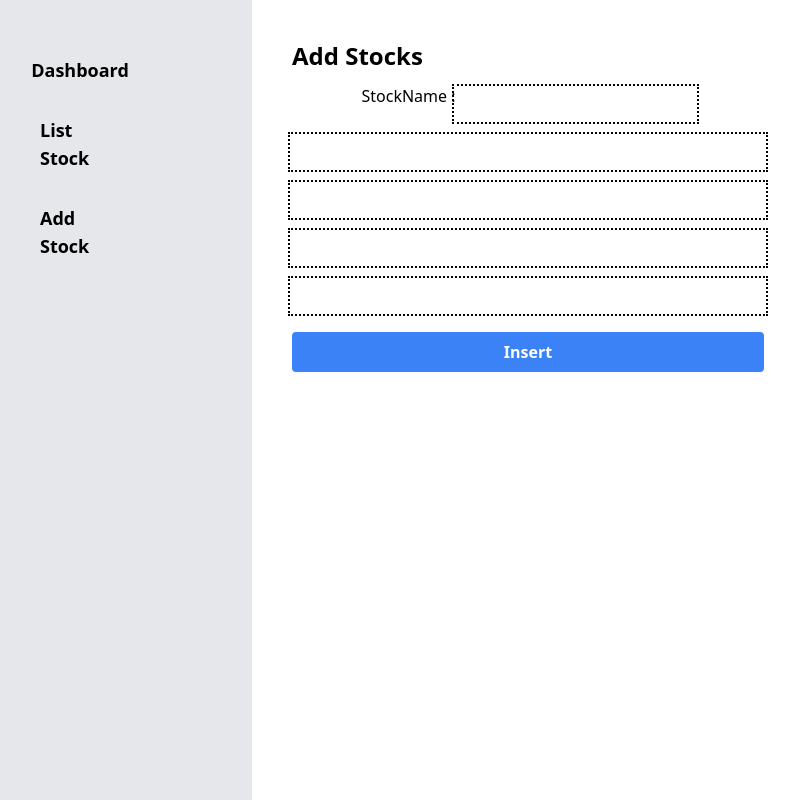
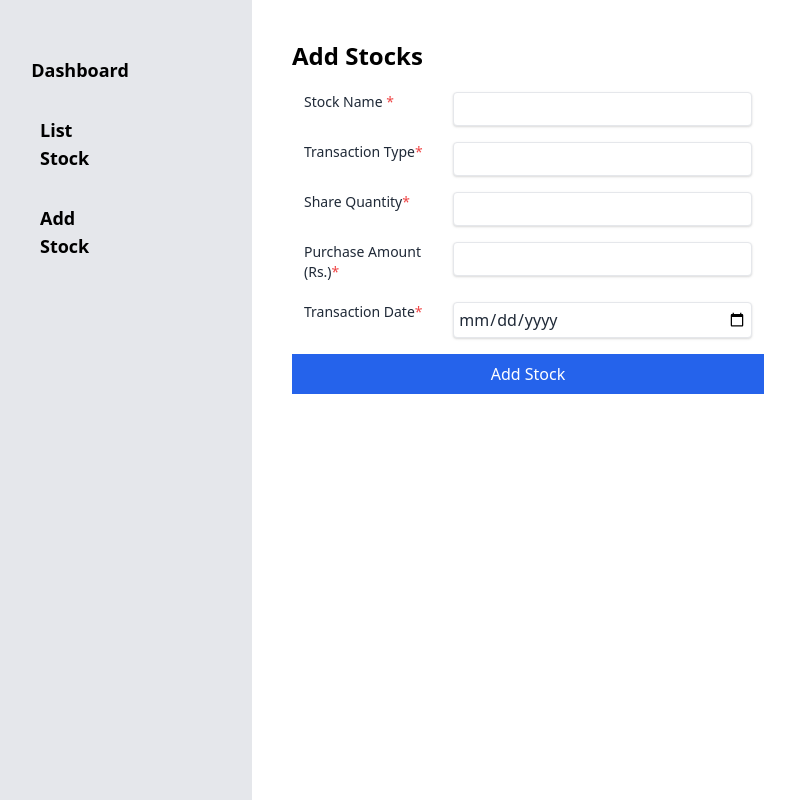
Before and after one commit to ametthapa/PortfolioManagement, a React (Create React App) app: page /insert in a window 1280 px wide. Shown: the whole page, without its empty margins (4-803 px from the left). Built offline with nearby package versions, Linux system fonts and the light colour scheme.

Commit message:
inset successfull

```diff
--- a/src/components/TextField.jsx
+++ b/src/components/TextField.jsx
@@ -1,7 +1,7 @@
 const TextField = () => {
   return (
     <div className="pt-4">
-      <input className="p-1 outline-black w-full color-initial focus:color-final" />
+      <input className="p-1 outline-black w-full outline-initial focus:outline-final" />
     </div>
   );
 };
--- a/src/components/delete.jsx
+++ b/src/components/delete.jsx
@@ -1,14 +1,10 @@
-import { useState, useEffect } from "react";
+import { useState } from "react";
 import axios from "axios";
 
 const Delete = (props) => {
   const stockId = props.match.params.stockId;
   console.log(stockId);
   const [message, setMessage] = useState(false);
-
-  useEffect(() => {
-    deleteRequestHandler();
-  }, []);
 
   const deleteRequestHandler = async (stockId) => {
     const response = await axios.delete(
@@ -18,7 +14,9 @@ const Delete = (props) => {
       setMessage(response.data.message);
     }
   };
-  return (window.location.href = "http://localhost:3000/list");
+
+  deleteRequestHandler();
+  return;
 };
 
 export default Delete;
--- a/src/components/insert.jsx
+++ b/src/components/insert.jsx
@@ -1,59 +1,193 @@
-import TextField from "./TextField";
-import { Formik, Form } from "formik";
+import { useState } from "react";
+import axios from "axios";
 
 const Insert = () => {
+  const [stockName, setStockName] = useState("");
+  const [transactionType, setTransactionType] = useState("");
+  const [quantity, setQuantity] = useState("");
+  const [amount, setAmount] = useState("");
+  const [transactionDate, setTransactionDate] = useState("");
+
+  function postRequestHandler(e) {
+    e.preventDefault();
+    const data = {
+      stockName,
+      transactionType,
+      quantity,
+      amount,
+      transactionDate,
+    };
+    console.log(data);
+
+    axios
+      .post("http://localhost:4000/api/v1/insert", data)
+      .then((data) => {
+        console.log(data);
+      })
+      .catch((err) => {
+        console.log(err);
+      });
+  }
   return (
     <div className=" h-screen p-10">
-      <Formik>
       <div className="w-2/4">
-          <div className="text-left font-bold text-2xl">Add Stocks</div>
-          <Form>
-            <div className="flex justify-center items-center w-1/1">
-              <label className="">StockName : </label>
-              <TextField
-                className=""
-                label="Name"
-                name="name"
+        <div className="text-left font-bold text-2xl mb-5">Add Stocks</div>
+        <div className="max-w-lg mx-auto">
+          <form>
+            <div className="flex flex-wrap mb-4 w-full px-3">
+              <div className="md:w-1/3">
+                <label
+                  htmlFor="stockName"
+                  className="block text-gray-800 text-sm font-medium mb-1"
+                >
+                  Stock Name <span className="text-red-500 text-bold">*</span>
+                </label>
+              </div>
+              <div className="md:w-2/3">
+                <input
+                  id="stockName"
+                  value={stockName}
+                  onChange={(e) => setStockName(e.target.value)}
+                  className="form-input w-full text-gray-800 border rounded focus:outline-white shadow p-1"
                   type="text"
-                placeholder="Full Name"
+                  required
                 />
               </div>
-
-            <TextField
-              label="E-mail"
-              name="email"
-              type="email"
-              placeholder="Email"
+            </div>
+            <div className="flex flex-wrap mb-4 w-full px-3">
+              <div className="md:w-1/3">
+                <label
+                  htmlFor="transactionType"
+                  className="block text-gray-800 text-sm font-medium mb-1"
+                >
+                  Transaction Type
+                  <span className="text-red-500 text-bold">*</span>
+                </label>
+              </div>
+              <div className="md:w-2/3">
+                <input
+                  id="stockName"
+                  value={transactionType}
+                  onChange={(e) => setTransactionType(e.target.value)}
+                  className="form-input w-full text-gray-800 border rounded focus:outline-white shadow p-1"
+                  type="text"
+                  required
                 />
-
-            <TextField
-              label="Mobile Number"
-              name="number"
+              </div>
+              {/* <div className="md:w-2/3">
+                <select
+                  id="transactionType"
+                  name="transactionType"
+                  value={transactionType}
+                  onChange={(e) => setTransactionType(e.target.value)}
+                  className="form-input w-full text-gray-800 border rounded focus:outline-none shadow p-1"
+                  required
+                >
+                  <option value="Buy">Buy</option>
+                  <option value="Sell">Sell</option>
+                </select>
+              </div> */}
+            </div>
+            {/* <div className="flex flex-wrap mb-4 w-full px-3">
+              <div className="md:w-1/3">
+                <label
+                  htmlFor="transactionType"
+                  className="block text-gray-800 text-sm font-medium mb-1"
+                >
+                  Transaction Type
+                  <span className="text-red-500 text-bold">*</span>
+                </label>
+              </div>
+              <div className="md:w-2/3">
+                <select
+                  id="transactionType"
+                  name="transactionType"
+                  value={transactionType}
+                  onChange={(e) => setTransactionType(e.target.value)}
+                  className="form-input w-full text-gray-800 border rounded focus:outline-none shadow p-1"
+                  required
+                >
+                  <option value="Buy">Buy</option>
+                  <option value="Sell">Sell</option>
+                </select>
+              </div>
+            </div> */}
+            <div className="flex flex-wrap mb-4 w-full px-3">
+              <div className="md:w-1/3">
+                <label
+                  htmlFor="quantity"
+                  className="block text-gray-800 text-sm font-medium mb-1"
+                >
+                  Share Quantity
+                  <span className="text-red-500 text-bold">*</span>
+                </label>
+              </div>
+              <div className="md:w-2/3">
+                <input
+                  id="quantity"
+                  value={quantity}
+                  onChange={(e) => setQuantity(e.target.value)}
+                  className="form-input w-full text-gray-800 border rounded focus:outline-none shadow p-1"
                   type="number"
-              placeholder="Mobile Number"
+                  required
                 />
-            <TextField
-              label="Password"
-              name="password"
-              type="password"
-              placeholder="Password"
+              </div>
+            </div>
+            <div className="flex flex-wrap mb-4 w-full px-3">
+              <div className="md:w-1/3">
+                <label
+                  htmlFor="purchaseAmount"
+                  className="block text-gray-800 text-sm font-medium mb-1"
+                >
+                  Purchase Amount (Rs.)
+                  <span className="text-red-500 text-bold">*</span>
+                </label>
+              </div>
+              <div className="md:w-2/3">
+                <input
+                  id="purchaseAmount"
+                  value={amount}
+                  onChange={(e) => setAmount(e.target.value)}
+                  className="form-input w-full text-gray-800 border rounded focus:outline-none shadow p-1"
+                  type="number"
+                  required
                 />
-            <TextField
-              label="Confirm Password"
-              name="confirmPassword"
-              type="password"
-              placeholder="Repeat Your Password"
+              </div>
+            </div>
+            <div className="flex flex-wrap mb-4 w-full px-3">
+              <div className="md:w-1/3">
+                <label
+                  htmlFor="transactionDate"
+                  className="block text-gray-800 text-sm font-medium mb-1"
+                >
+                  Transaction Date
+                  <span className="text-red-500 text-bold">*</span>
+                </label>
+              </div>
+              <div className="md:w-2/3">
+                <input
+                  id="transactionDate"
+                  value={transactionDate}
+                  onChange={(e) => setTransactionDate(e.target.value)}
+                  className="form-input w-full text-gray-800 border rounded focus:outline-none shadow p-1"
+                  type="date"
+                  required
                 />
-
+              </div>
+            </div>
+            <div className="flex flex-wrap">
+              <div className="w-full">
                 <button
-              type="submit"
-              className="bg-blue-500 hover:bg-blue-600 text-white font-semibold mt-5 py-2 px-4 rounded w-full"
+                  className="btn text-white bg-blue-600 hover:bg-blue-700 w-full p-2"
+                  onClick={(e) => postRequestHandler(e)}
                 >
-              Insert
+                  Add Stock
                 </button>
-          </Form>
               </div>
-      </Formik>
+            </div>
+          </form>
+        </div>
+      </div>
     </div>
   );
 };
--- a/src/components/list.jsx
+++ b/src/components/list.jsx
@@ -15,6 +15,7 @@ const List = () => {
     // console.log(response.data);
     setRequest("GET");
   };
+  // getRequestHandler();
 
   // console.log(stocks);
   let i = 0;
--- a/tailwind.config.js
+++ b/tailwind.config.js
@@ -2,15 +2,20 @@ module.exports = {
   purge: ["./src/**/*.{js,jsx,ts,tsx}", "./public/index.html"],
   darkMode: false, // or 'media' or 'class'
   theme: {
-    extend: {},
-  },
-  variants: {
     extend: {
-      color: {
+      colors: {
+        primary: "#3e4061",
+        secondary: "#3e4061",
+        body: "#60a2bd",
+      },
+      outline: {
         initial: "2px solid rgba(229, 231, 235, var(--tw-bg-opacity))",
         final: "2px solid rgba(156, 163, 175, var(--tw-bg-opacity))",
       },
     },
   },
+  variants: {
+    extend: {},
+  },
   plugins: [],
 };
```
Lines whose indentation alone changed are shown as unchanged.
